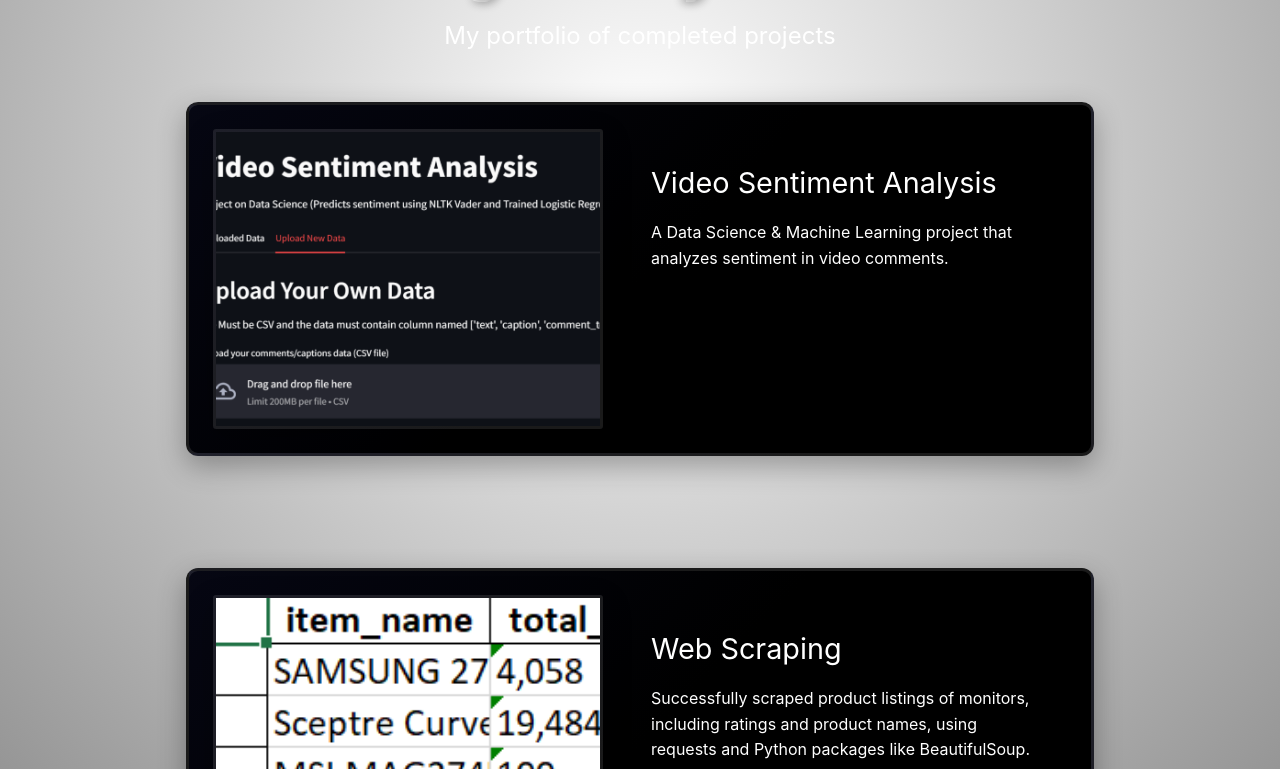
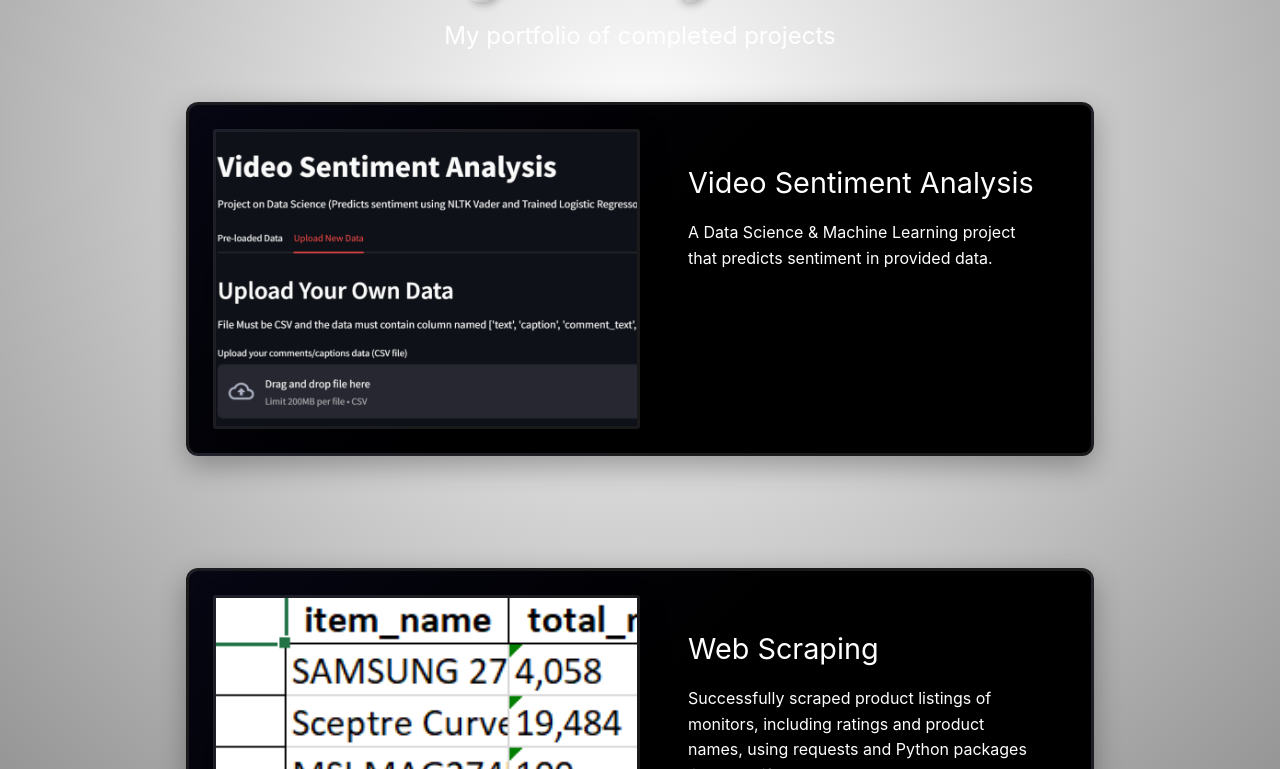
Before and after one commit to Sparshan605/Portfolio_Website, a React (Vite) app: page / in a window 1280 px wide. Shown: the part 1931-2700 px from the top of the page. Built offline with nearby package versions, Linux system fonts and the light colour scheme.

Commit message:
chnasges in project

```diff
--- a/src/Styles/Projects.css
+++ b/src/Styles/Projects.css
@@ -50,11 +50,13 @@
   transition: all 0.3s cubic-bezier(0.175, 0.885, 0.32, 1.275);
   position: relative;
   z-index: 1;
-  background:Linear-gradient(135deg, #060713,#000, #000);
+  background: linear-gradient(135deg, #060713, #000, #000);
   border-radius: 12px;
   box-shadow: 0 10px 28px rgba(0, 0, 0, 0.3);
   padding: 1.5rem;
   border: 3px solid rgba(255, 255, 255, 0.1);
+  display: flex;
+  flex-direction: column;
 }
 
 .project-card.hovered {
@@ -70,21 +72,19 @@
   align-items: stretch;
   width: 100%;
   height: 100%;
+  min-height: 300px; /* Add a minimum height */
 }
 
 .project-image-container {
   position: relative;
-  flex: 1;
-  object-fit: cover;
+  flex: 0 0 50%;
+  max-width: 50%; /* Add this to ensure image container doesn't expand beyond 40% */
   border-radius: 3px;
   margin-right: 1rem;
   overflow: hidden;
   box-shadow: 0 10px 28px rgba(0, 0, 0, 0.3);
   border: 3px solid rgba(255, 255, 255, 0.1);
-}
-
-.project-card:hover .project-overlay {
-  opacity: 1;
+  height: 300px; /* Set fixed height */
 }
 
 .project-image {
@@ -97,17 +97,23 @@
 .project-card:hover .project-image {
   transform: scale(1.1);
 }
-
+.project-card:hover .project-image-container{
+  margin-top:8%
+}
 .project-overlay {
   position: absolute;
-  inset: 0rem;
+  inset: 0;
   background: linear-gradient(to bottom, rgba(0,0,0,0.1), rgba(0,0,0,0.7));
   display: flex;
   flex-direction: column;
   justify-content: flex-end;
   padding: 1.5rem;
-  visibility: hidden;
-  transition: visibility 0.3s ease;
+  opacity: 0; /* Change visibility to opacity */
+  transition: opacity 0.3s ease;
+}
+
+.project-card:hover .project-overlay {
+  opacity: 1; /* Change visibility to opacity */
 }
 
 .project-card:hover .project-overlay {
@@ -130,8 +136,11 @@
 .project-info {
   flex: 1;
   padding: 2rem;
-  height: 300px;
+  display: flex;
+  flex-direction: column;
+  overflow: hidden; /* Add this to contain overflowing content */
 }
+
 
 .project-title {
   font-size: 1.8rem;
@@ -150,6 +159,8 @@
   display: flex;
   flex-direction: column;
   gap: 1rem;
+  overflow-y: auto; /* Allow scrolling if needed */
+  max-height: 100%;
 }
 
 .project-description {
--- a/src/component/Projects.tsx
+++ b/src/component/Projects.tsx
@@ -28,7 +28,7 @@ const Projects: React.FC = () => {
       img: image1,
       title: "Video Sentiment Analysis",
       description:
-        "A Data Science & Machine Learning project that analyzes sentiment in video comments. It includes Exploratory Data Analysis (EDA), sentiment classification using NLTK VADER, and a trained Logistic Regression model for improved predictions. The project enables users to upload CSV files containing text data and process sentiment trends efficiently.",
+        "A Data Science & Machine Learning project that predicts sentiment in provided data. It includes Exploratory Data Analysis (EDA), sentiment classification using NLTK VADER, and a trained Logistic Regression model for improved predictions. The project enables users to upload CSV files containing text data and process sentiment trends efficiently.",
       tags: ["Python", "NLTK", "Streamlit", "EDA","Data Science & ML"]
     },
     {
```
